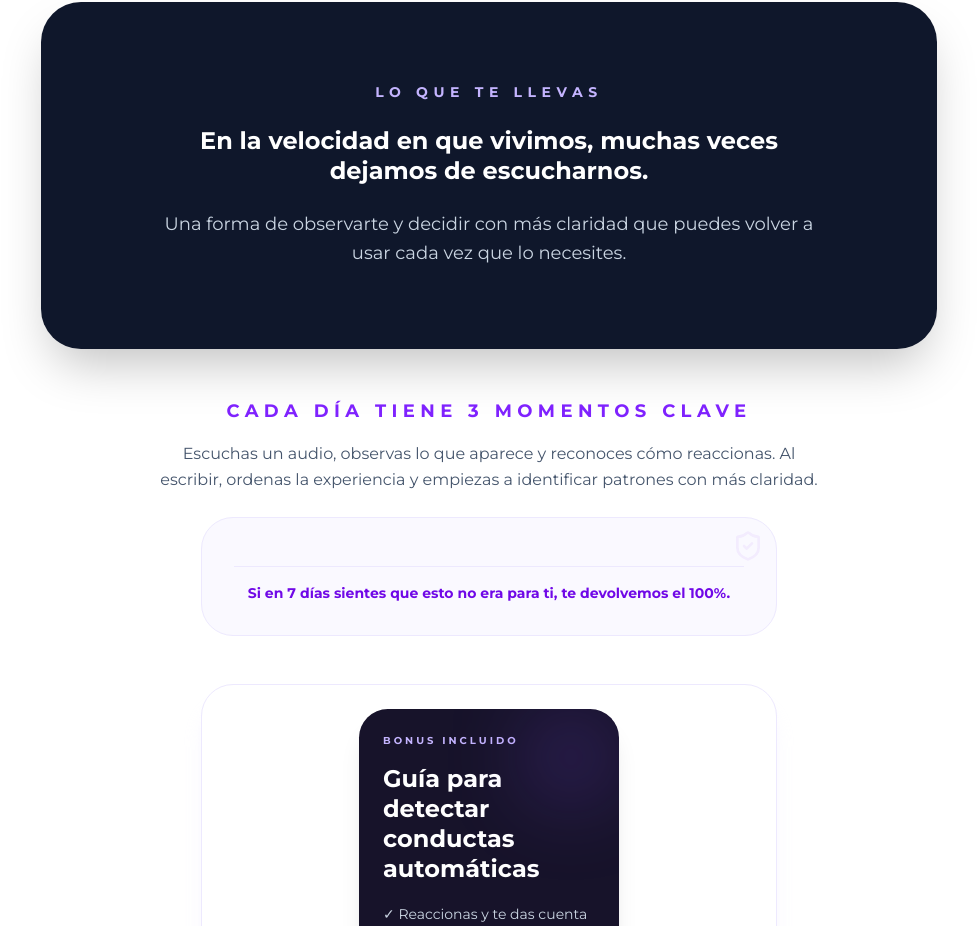
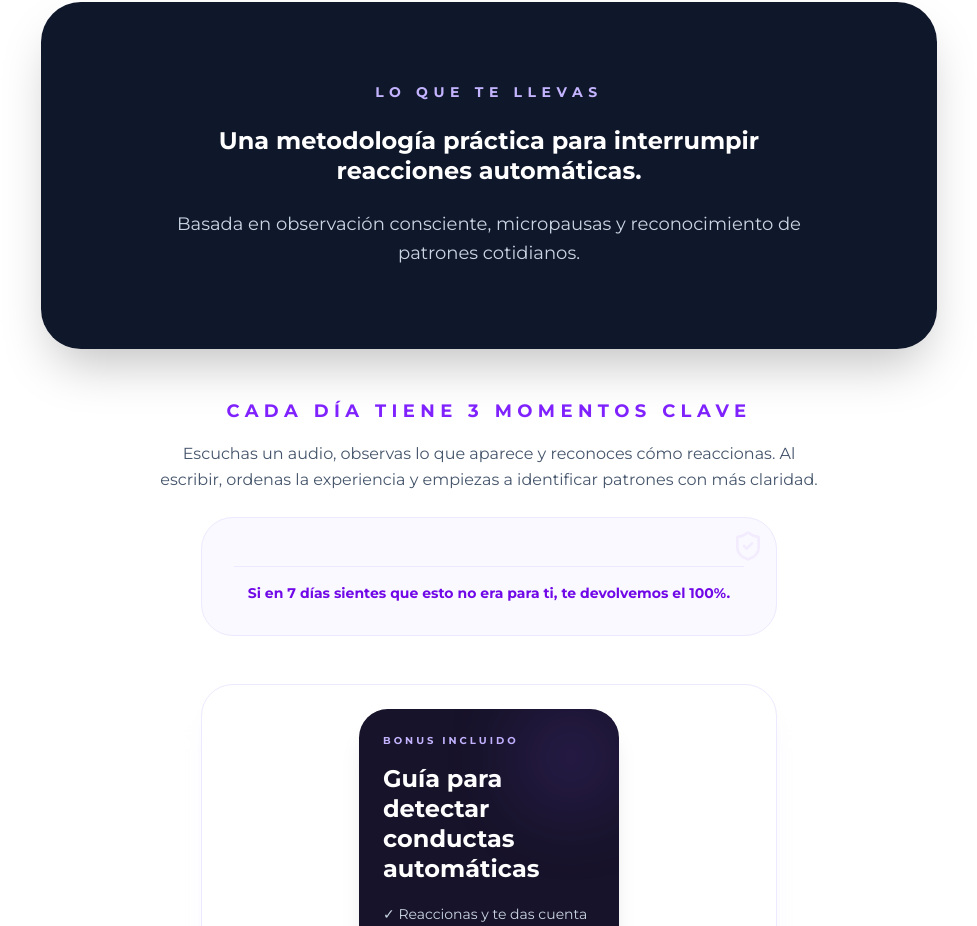
Before and after one commit to cursossolange/despierta-72h, a React (Vite) app: page / in a window 1280 px wide. Shown: the part 2454-3380 px from the top of the page, without its empty margins (151-1128 px from the left). Built offline with nearby package versions, Linux system fonts and the light colour scheme; no server answers.

Commit message:
Update LandingPage.tsx

```diff
--- a/src/components/LandingPage.tsx
+++ b/src/components/LandingPage.tsx
@@ -340,11 +340,11 @@ export default function LandingPage({ onPurchase }: LandingPageProps) {
 </h3>
 
 <h3 className="text-xl md:text-2xl font-black text-white leading-tight">
-  En la velocidad en que vivimos, muchas veces dejamos de escucharnos.
+  Una metodología práctica para interrumpir reacciones automáticas.
 </h3>
 
 <p className="text-base md:text-lg text-slate-300 leading-relaxed max-w-2xl mx-auto">
-  Una forma de observarte y decidir con más claridad que puedes volver a usar cada vez que lo necesites.
+  Basada en observación consciente, micropausas y reconocimiento de patrones cotidianos.
 </p>
 </div>
 </motion.div>
```
